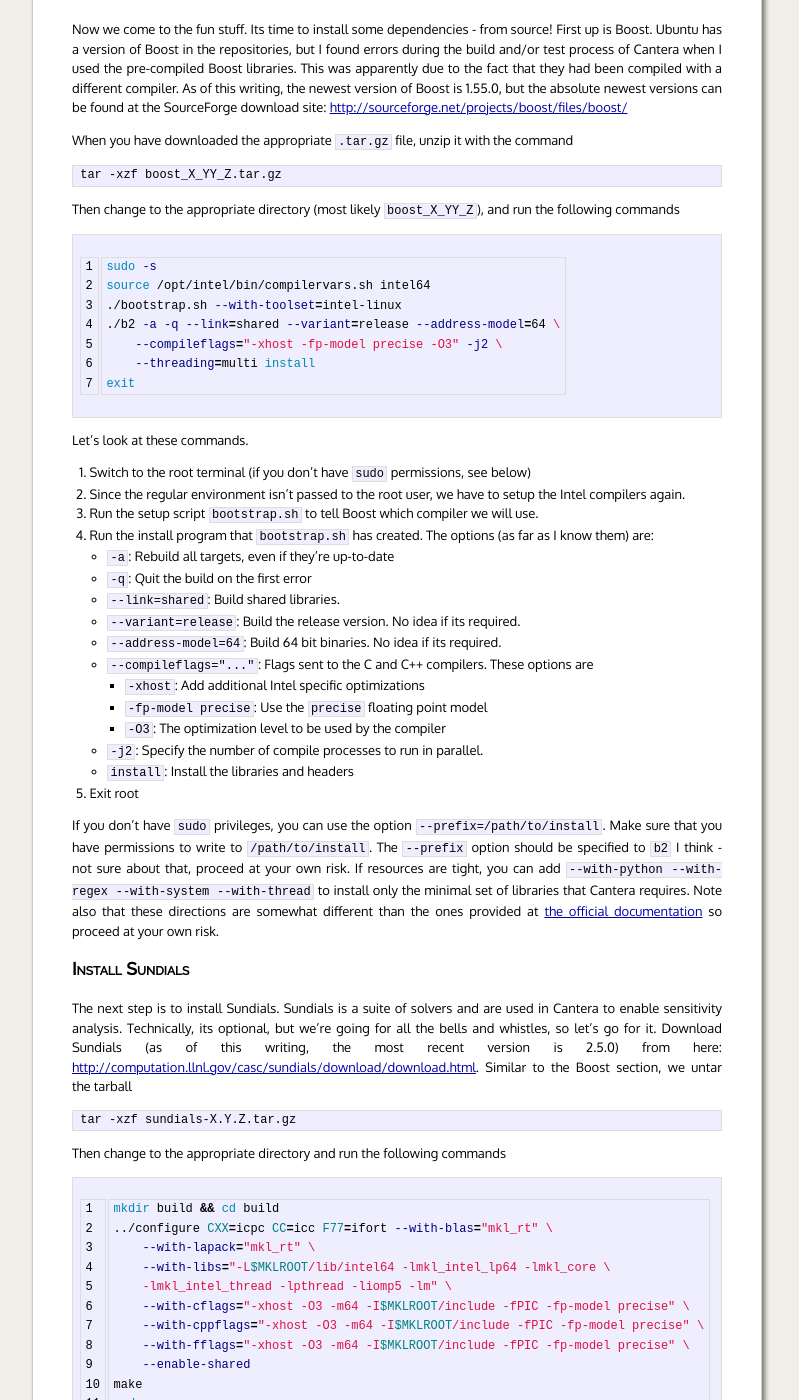
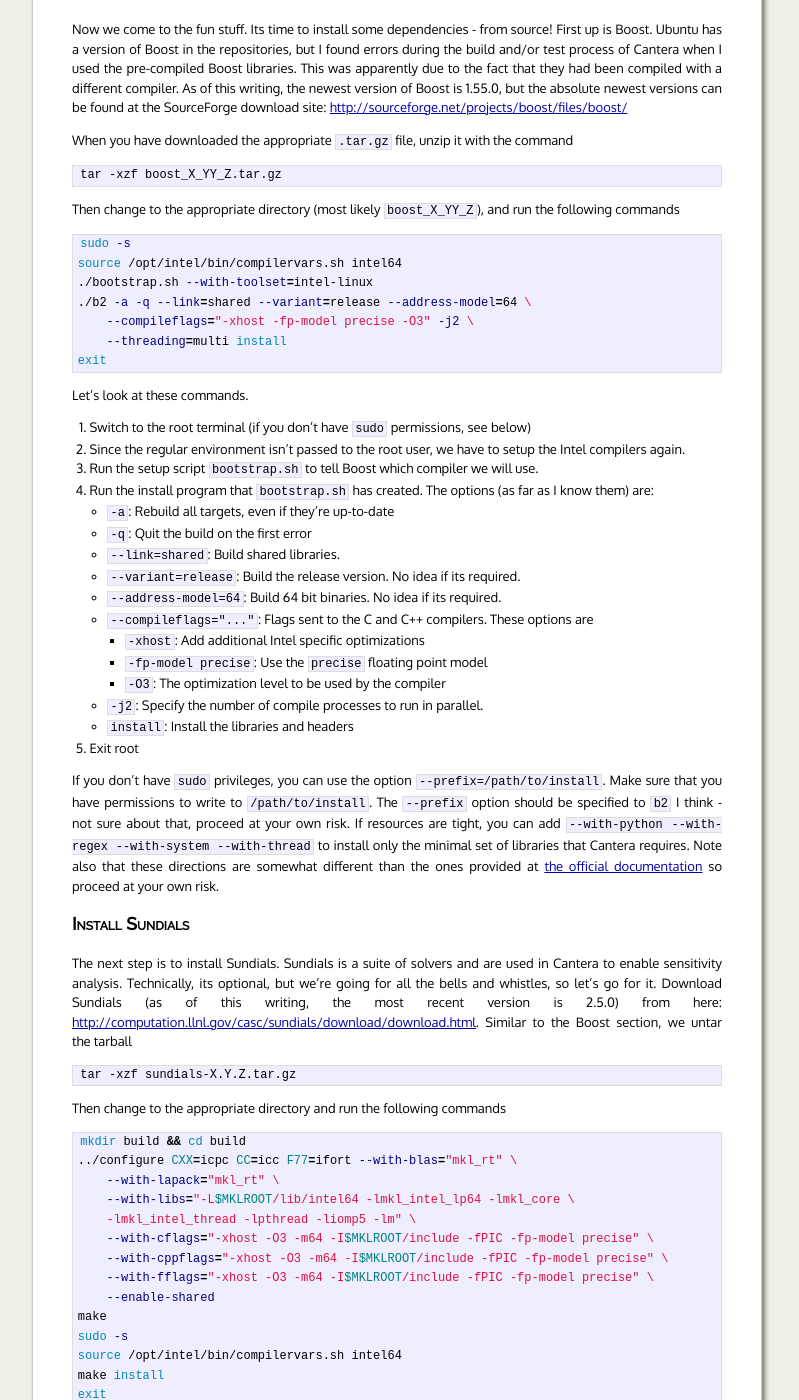
Before and after one commit to bryanwweber/bryanwweber.github.io, a Jekyll site: the page built from _posts/2014-01-08-installing-cantera-on-ubuntu-12.04.3-from-scratch-source-with-Intel-compilers.md, in a window 1280 px wide and 1400 px high, scrolled down 2371 px. Shown: the whole window, without its empty margins (243-1042 px from the left). Built offline with Jekyll 4.4.1, drawn with Linux system fonts in a browser that asks for light colours; some web fonts are replaced.

Commit message:
Fix errors in code formatting in cantera post

```diff
--- a/_posts/2014-01-08-installing-cantera-on-ubuntu-12.04.3-from-scratch-source-with-Intel-compilers.md
+++ b/_posts/2014-01-08-installing-cantera-on-ubuntu-12.04.3-from-scratch-source-with-Intel-compilers.md
@@ -153,7 +153,7 @@ When you have downloaded the appropriate `.tar.gz` file, unzip it with the comma
 Then change to the appropriate directory (most likely `boost_X_YY_Z`), and run the following
 commands
 
-{% highlight bash linenos=table%}
+{% highlight bash %}
 sudo -s
 source /opt/intel/bin/compilervars.sh intel64
 ./bootstrap.sh --with-toolset=intel-linux
@@ -202,7 +202,7 @@ Similar to the Boost section, we untar the tarball
 
 Then change to the appropriate directory and run the following commands
 
-{% highlight bash linenos=table %}
+{% highlight bash %}
 mkdir build && cd build
 ../configure CXX=icpc CC=icc F77=ifort --with-blas="mkl_rt" \
     --with-lapack="mkl_rt" \
```
